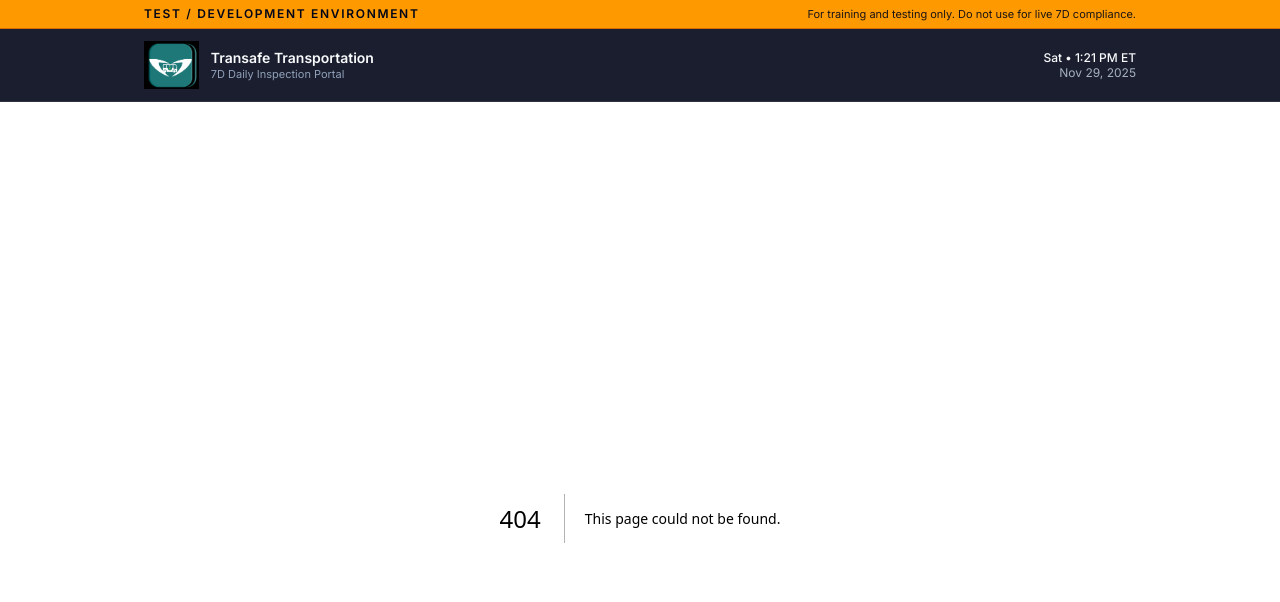
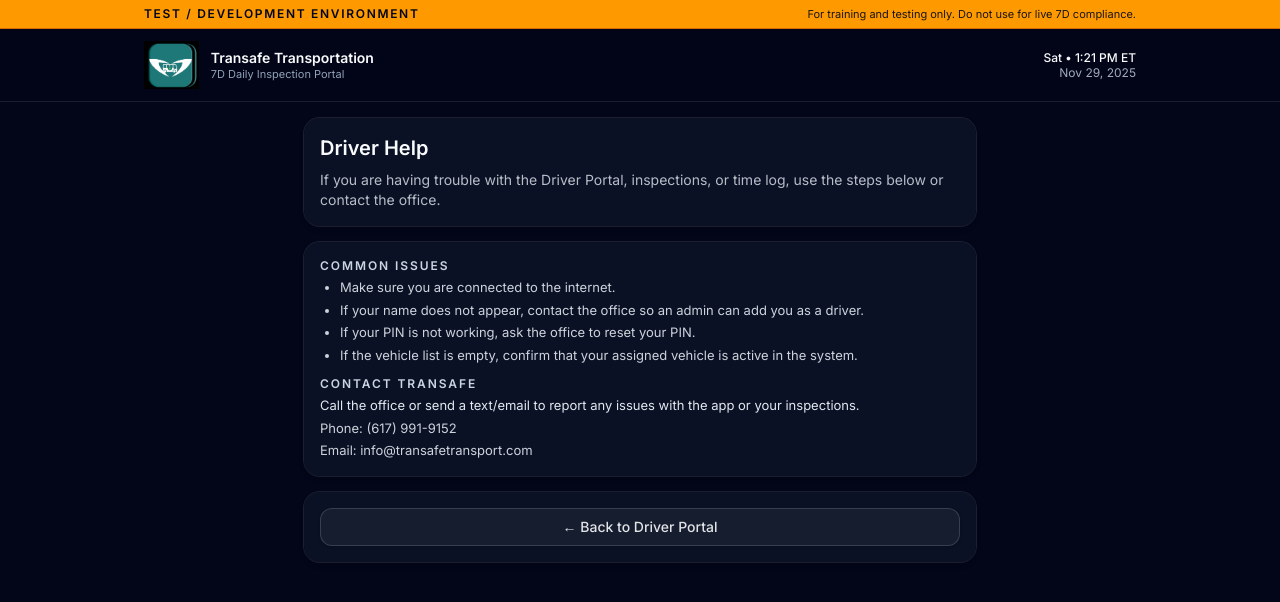
Before and after one commit to Mena-E/transafe-7d-inspections, a Next.js app: page /driver/help in a window 1280 px wide. Before the commit this address had no page. Shown: the top 602 px of the page. Built offline with nearby package versions, Linux system fonts and the light colour scheme.

Commit message:
Created tab with time log, inspection history and help links on driver portal

```diff
--- /dev/null
+++ b/src/app/driver/help/page.tsx
@@ -0,0 +1,63 @@
+// src/app/driver/help/page.tsx
+"use client";
+
+import Link from "next/link";
+
+export default function DriverHelpPage() {
+  return (
+    <div className="space-y-4 max-w-2xl mx-auto">
+      <section className="card space-y-2">
+        <h1 className="text-lg font-semibold sm:text-xl">Driver Help</h1>
+        <p className="text-sm text-slate-200/80">
+          If you are having trouble with the Driver Portal, inspections, or
+          time log, use the steps below or contact the office.
+        </p>
+      </section>
+
+      <section className="card space-y-3 text-sm text-slate-200/90">
+        <div>
+          <h2 className="text-xs font-semibold uppercase tracking-[0.16em] text-slate-300">
+            Common issues
+          </h2>
+          <ul className="mt-1 list-disc space-y-1 pl-5 text-[13px]">
+            <li>Make sure you are connected to the internet.</li>
+            <li>
+              If your name does not appear, contact the office so an admin can
+              add you as a driver.
+            </li>
+            <li>
+              If your PIN is not working, ask the office to reset your PIN.
+            </li>
+            <li>
+              If the vehicle list is empty, confirm that your assigned vehicle
+              is active in the system.
+            </li>
+          </ul>
+        </div>
+
+        <div>
+          <h2 className="text-xs font-semibold uppercase tracking-[0.16em] text-slate-300">
+            Contact Transafe
+          </h2>
+          <p className="mt-1 text-[13px] text-slate-200">
+            Call the office or send a text/email to report any issues with the
+            app or your inspections.
+          </p>
+          <ul className="mt-1 space-y-1 text-[13px]">
+            <li>Phone: (617) 991-9152</li>
+            <li>Email: info@transafetransport.com</li>
+          </ul>
+        </div>
+      </section>
+
+      <section className="card">
+        <Link
+          href="/driver"
+          className="btn-ghost w-full text-center text-xs sm:text-sm"
+        >
+          ← Back to Driver Portal
+        </Link>
+      </section>
+    </div>
+  );
+}
```
